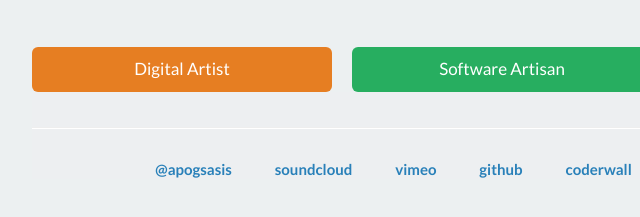
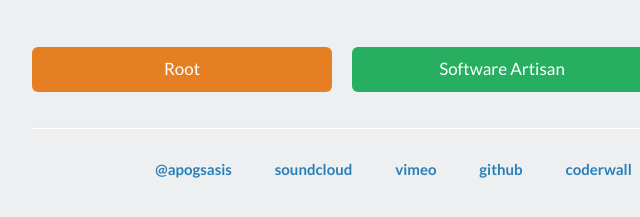
Before and after one commit to enajski/enajski.pl-h5bp, a plain HTML site: page artist.html in a window 1280 px wide. Shown: the part 543-760 px from the top of the page, 138-778 px from the left. Drawn offline with Linux system fonts and the light colour scheme.

Commit message:
Fixing titles and links

```diff
--- a/artist.html
+++ b/artist.html
@@ -2,7 +2,7 @@
 <html lang="en">
   <head>
     <meta charset="utf-8">
-    <title>Flat UI</title>
+    <title>ENAY</title>
     <meta name="viewport" content="width=device-width, initial-scale=1.0">
 
     <!-- Loading Bootstrap -->
@@ -54,7 +54,7 @@
 
       <div class="row">
         <div class="span4">
-          <a href="artist.html" class="btn btn-large btn-block palette-carrot">Digital Artist</a>
+          <a href="index.html" class="btn btn-large btn-block palette-carrot">Root</a>
         </div>
         <div class="span4">
           <a href="https://getbase.com" class="btn btn-large btn-block palette-nephritis">Software Artisan</a>
```
Also changed, not shown: index.html (+1 -1 lines).
